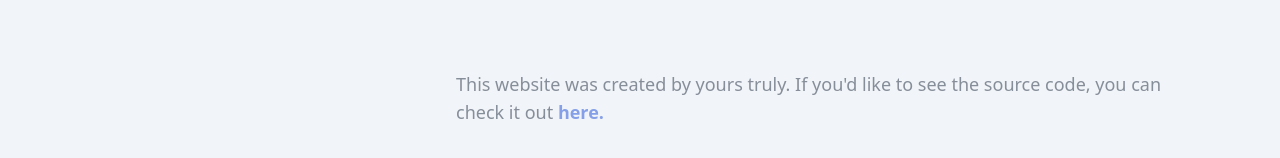
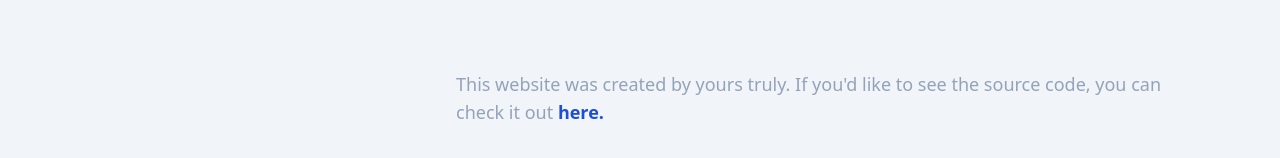
Before and after one commit to thechori/ryanteodoro.com-v2-frontend, a React (Vite) app: page / in a window 1280 px wide. Shown: the part 590-748 px from the top of the page. Built offline with nearby package versions, Linux system fonts and the light colour scheme.

Commit message:
improve footer text coloring

```diff
--- a/src/App.tsx
+++ b/src/App.tsx
@@ -54,7 +54,7 @@ function App() {
             , or playing tennis with friends.
           </p>
 
-          <p className="mt-20 opacity-50">
+          <p className="mt-20 text-slate-400">
             This website was created by yours truly. If you'd like to see the
             source code, you can check it out{" "}
             <a href="https://github.com/thechori/ryanteodoro.com-v2-frontend">
```
